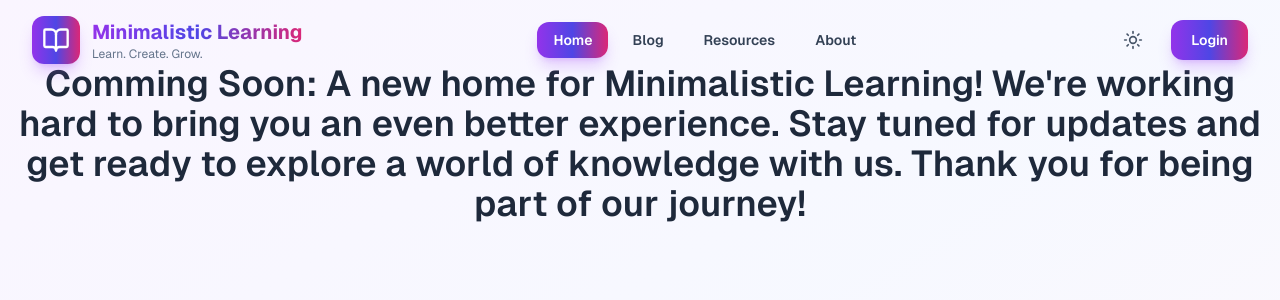
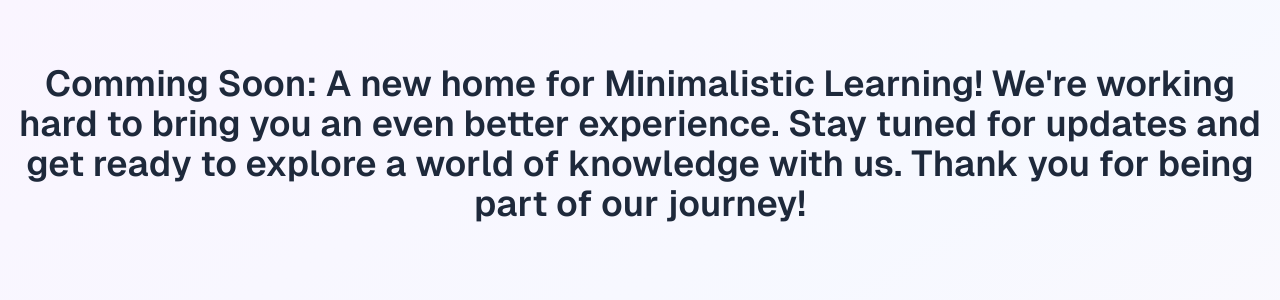
Before and after one commit to Minimalistic-Technology/Minimalistic-Learning, a Next.js app: page / in a window 1280 px wide. Shown: the top 300 px of the page. Built offline with nearby package versions, Linux system fonts and the light colour scheme.

Commit message:
Update layout.tsx

```diff
--- a/app/layout.tsx
+++ b/app/layout.tsx
@@ -96,8 +96,8 @@
         <NextTopLoader showSpinner={false} />
         <AuthProvider>
           <Providers>
-            <Navbar />
-            <OfflineNotification />
+            {/* <Navbar />
+            <OfflineNotification /> */}
             <main>{children}</main>
           </Providers>
         </AuthProvider>
```
